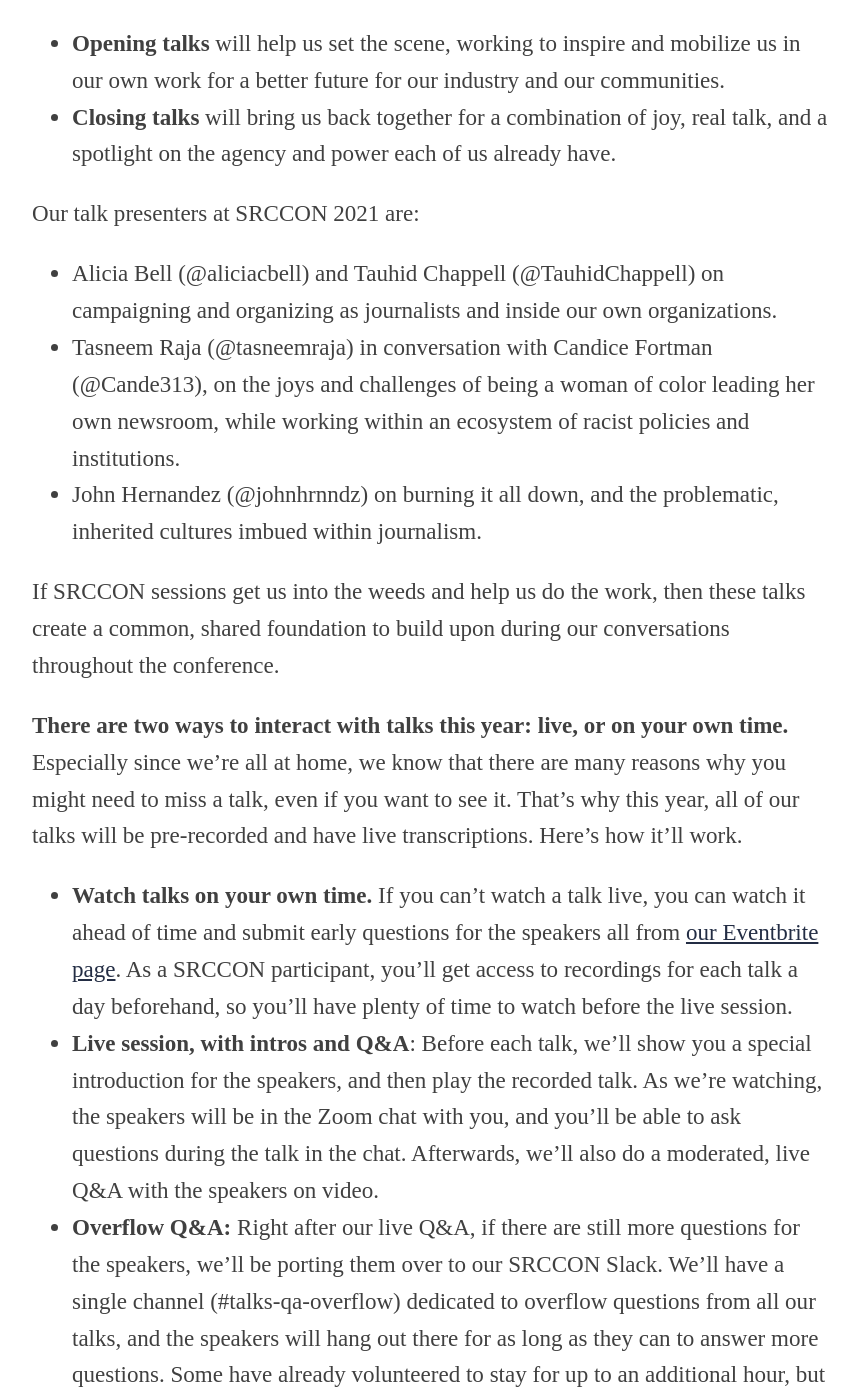
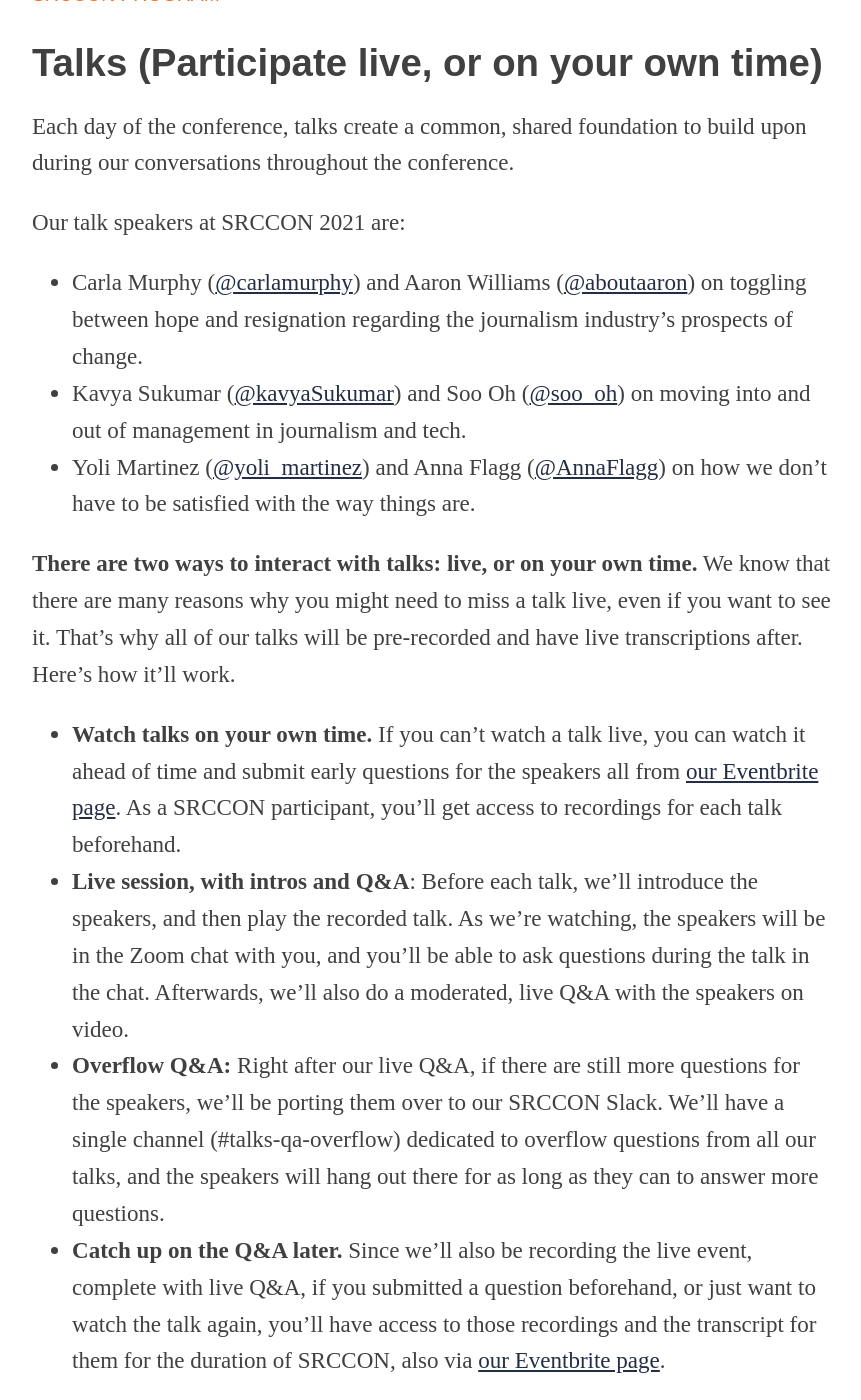
Before and after one commit to OpenNews/srccon-2021, a Jekyll site: the page built from participant-prep.md, in a window 1280 px wide and 1400 px high, scrolled down 4508 px. Shown: the whole window, without its empty margins (208-1069 px from the left). Built offline with Jekyll 4.4.1, drawn with Linux system fonts in a browser that asks for light colours; some web fonts are replaced; some of the changed text lies outside the part shown.

Commit message:
updating the language

```diff
--- a/participant-prep.md
+++ b/participant-prep.md
@@ -28,6 +28,7 @@
   * [How do I get help if I’m having issues?](#how-do-i-get-help-if-im-having-issues)
   * [How much of SRCCON will be recorded and available after the conference?](#how-much-of-srccon-will-be-recorded-and-available-after-the-conference)
   * [How can I be a great SRCCON participant?](#how-can-i-be-a-great-srccon-participant)
+    * [Only share links with participants](#only-share-links)
 
 ### SETTING UP FOR SRCCON
 
@@ -37,7 +38,7 @@
 Fill out our [call for participation form here](https://2021.srccon.org/participation/form/). Within 24 hours (if not sooner), we’ll email you a link to buy a ticket to the event or grab a scholarship ticket, if we still have space available. We’ll be checking this form at least once per day, so you’ll have the opportunity to join mid-event.
 
 #### If you have your ticket:
-Make sure you’ve [installed or updated the latest version of Zoom](https://support.zoom.us/hc/en-us/articles/201362233-Where-Do-I-Download-The-Latest-Version-), and jump to the next section, our virtual registration booth, to get setup!
+Make sure you’ve [installed Zoom](https://zoom.us/download), and jump to the next section, our [virtual registration booth](#all-registered-step-right-up-to-the-virtual-registration-booth), to get setup!
 
 #### Once SRCCON starts:
 You can log into Eventbrite to [access the event](https://2021.srccon.org/signin). (Be sure to use the same email address you used when you registered.) From there, you will see individual Zoom links you can click to join each talk or session.
@@ -50,7 +51,7 @@
 <div class="icon"><img src="/media/img/name.png"></div>
 <div class="markdown" markdown="1">
 #### Step 1: Grab your name tag.
-When you receive your Slack invite, [edit your Slack profile](https://slack.com/help/articles/204092246-Edit-your-profile#:~:text=Update%20your%20profile&text=From%20your%20desktop%2C%20click%20your,profile%2C%20then%20click%20Save%20Changes.)! At in-person SRCCON events, we always feature your name prominently, and we do _not_ display the name of your organization. Help us maintain our focus on each of you as people and not as employees, and leave your organization name off your Slack profile. (We’ve already hidden email addresses from all Slack profiles.) Instead, put in three of your passions or interests into the “What I do” section of your Slack profile as conversation starters instead! **Missing your Slack invite?** Grab the direct sign-up link on [our Eventbrite page](https://2021.srccon.org/signin/).
+Starting Tuesday, you can sign-up for our conference Slack. We’ll post this link permanently at the top of [our Eventbrite page](https://2021.srccon.org/signin/), and we’ll be emailing it to you directly too! Once you’ve signed up, [edit your Slack profile](https://slack.com/help/articles/204092246-Edit-your-profile#:~:text=Update%20your%20profile&text=From%20your%20desktop%2C%20click%20your,profile%2C%20then%20click%20Save%20Changes.)! At in-person SRCCON events, we always feature your name prominently, and we do _not_ display the name of your organization. Help us maintain our focus on each of you as people and not as employees, and leave your organization name off your Slack profile. (We’ve already hidden email addresses from all Slack profiles.) Instead, put in three of your passions or interests into the “What I do” section of your Slack profile as conversation starters instead!
 </div>
 </div>
 
@@ -86,34 +87,29 @@
 
 ## Use Slack to network and connect during SRCCON
 
-Every SRCCON is a community—this year's just happens to be connecting online. Our weeklong event Slack is a space to meet other attendees, share and discover projects, follow up on sessions, and find emergent conversations.
+Every SRCCON is a community—this year's just happens to be connecting online. Our weeklong event Slack is a space to meet other participants, share and discover projects, follow up on sessions, and find emergent conversations.
 
-You should have received an invitation from us directly, but in case we missed you, you can grab the direct sign-up link from [our Eventbrite page](https://2021.srccon.org/signin/). Sign yourself up ASAP (including before the conference) so you can start participating right now. This Slack community will also be a special place that only exists during SRCCON. That’s right, once the conference is over, the Slack will also disappear.
+Starting Tuesday, you can grab the direct sign-up link from [our Eventbrite page](https://2021.srccon.org/signin/). Sign yourself up ASAP (including before the conference) so you can start participating right now. This Slack community will also be a special place that only exists during SRCCON and a couple of days after. Once the conference is over, we’ll give everyone a few extra days to save any resources they’d like from the Slack, and afterward, we’ll close down the Slack.
 
 ### SRCCON PROGRAM
 
 
 ## Talks (Participate live, or on your own time)
 
-Each day of the conference, talks will open and close our program.
+Each day of the conference, talks create a common, shared foundation to build upon during our conversations throughout the conference.
 
-* **Opening talks** will help us set the scene, working to inspire and mobilize us in our own work for a better future for our industry and our communities.
-* **Closing talks** will bring us back together for a combination of joy, real talk, and a spotlight on the agency and power each of us already have.
+Our talk speakers at SRCCON 2021 are:
 
-Our talk presenters at SRCCON 2021 are:
+* Carla Murphy ([@carlamurphy](https://twitter.com/carlamurphy)) and Aaron Williams ([@aboutaaron](https://twitter.com/aboutaaron)) on toggling between hope and resignation regarding the journalism industry’s prospects of change.
+* Kavya Sukumar ([@kavyaSukumar](https://twitter.com/kavyaSukumar)) and Soo Oh ([@soo_oh](https://twitter.com/soo_oh)) on moving into and out of management in journalism and tech.
+* Yoli Martinez ([@yoli_martinez](https://twitter.com/yoli_martinez)) and Anna Flagg ([@AnnaFlagg](https://twitter.com/AnnaFlagg)) on how we don’t have to be satisfied with the way things are.
 
-* Alicia Bell (@aliciacbell) and Tauhid Chappell (@TauhidChappell) on campaigning and organizing as journalists and inside our own organizations.
-* Tasneem Raja (@tasneemraja) in conversation with Candice Fortman (@Cande313), on the joys and challenges of being a woman of color leading her own newsroom, while working within an ecosystem of racist policies and institutions.
-* John Hernandez (@johnhrnndz) on burning it all down, and the problematic, inherited cultures imbued within journalism.
+**There are two ways to interact with talks: live, or on your own time.** We know that there are many reasons why you might need to miss a talk live, even if you want to see it. That’s why all of our talks will be pre-recorded and have live transcriptions after. Here’s how it’ll work.
 
-If SRCCON sessions get us into the weeds and help us do the work, then these talks create a common, shared foundation to build upon during our conversations throughout the conference.
-
-**There are two ways to interact with talks this year: live, or on your own time.** Especially since we’re all at home, we know that there are many reasons why you might need to miss a talk, even if you want to see it. That’s why this year, all of our talks will be pre-recorded and have live transcriptions. Here’s how it’ll work.
-
-* **Watch talks on your own time.** If you can’t watch a talk live, you can watch it ahead of time and submit early questions for the speakers all from [our Eventbrite page](https://2021.srccon.org/signin/). As a SRCCON participant, you’ll get access to recordings for each talk a day beforehand, so you’ll have plenty of time to watch before the live session.
-* **Live session, with intros and Q&A**: Before each talk, we’ll show you a special introduction for the speakers, and then play the recorded talk. As we’re watching, the speakers will be in the Zoom chat with you, and you’ll be able to ask questions during the talk in the chat. Afterwards, we’ll also do a moderated, live Q&A with the speakers on video.
-* **Overflow Q&A:** Right after our live Q&A, if there are still more questions for the speakers, we’ll be porting them over to our SRCCON Slack. We’ll have a single channel  (#talks-qa-overflow) dedicated to overflow questions from all our talks, and the speakers will hang out there for as long as they can to answer more questions. Some have already volunteered to stay for up to an additional hour, but some may not be able to stay after the live Q&A is done.
-* **Watching the recap.** Since we’ll also be recording the live event, completely with live Q&A, if you submitted a question beforehand, or just want to watch the talk again, you’ll have access to those videos for the duration of SRCCON, also via [our Eventbrite page](https://2021.srccon.org/signin/).
+* **Watch talks on your own time.** If you can’t watch a talk live, you can watch it ahead of time and submit early questions for the speakers all from [our Eventbrite page](https://2021.srccon.org/signin/). As a SRCCON participant, you’ll get access to recordings for each talk beforehand.
+* **Live session, with intros and Q&A**: Before each talk, we’ll introduce the speakers, and then play the recorded talk. As we’re watching, the speakers will be in the Zoom chat with you, and you’ll be able to ask questions during the talk in the chat. Afterwards, we’ll also do a moderated, live Q&A with the speakers on video.
+* **Overflow Q&A:** Right after our live Q&A, if there are still more questions for the speakers, we’ll be porting them over to our SRCCON Slack. We’ll have a single channel  (#talks-qa-overflow) dedicated to overflow questions from all our talks, and the speakers will hang out there for as long as they can to answer more questions.
+* **Catch up on the Q&A later.** Since we’ll also be recording the live event, complete with live Q&A, if you submitted a question beforehand, or just want to watch the talk again, you’ll have access to those recordings and the transcript for them for the duration of SRCCON, also via [our Eventbrite page](https://2021.srccon.org/signin/).
 
 
 ## Sessions
@@ -122,15 +118,14 @@
 
 Just like in previous years, all of SRCCON is built around three days of peer-led conversations and hands-on workshops. All the sessions on our schedule are proposed and led by community members who want to help people learn new skills, explore tough questions, or develop new resources to share.
 
-Each day, there will be two blocks of sessions. During those blocks, you’ll have your choice between three of four different sessions:
+Each day, there will be two blocks of sessions:
 
-* To view sessions and select which to attend, see the [full schedule here](https://2021.srccon.org/schedule/)
-* To participate in a session during its scheduled time, click on the designated Zoom link [on the Eventbrite page](https://2021.srccon.org/signin/) for attendees.
+* To view sessions and select which to attend, see [the full schedule](https://2021.srccon.org/schedule/).
+* To join a session during its scheduled time, click on the designated Zoom link [on the Eventbrite page](https://2021.srccon.org/signin/) for participants.
 
+Sessions at SRCCON 2021 focus on important change — whether that's for the journalism industry, for our workplaces, or for ourselves.  We’ll be talking about going beyond performative allyship, the need to radically change elections coverage, what real accountability looks like in journalism, how to build our own resilience,  and [so much more](https://2021.srccon.org/schedule/). SRCCON sessions, too, are usually formed by a single question or problem that people want to take on together—if you’ve been struggling with just about any aspect of your work, you can bet others have dealt with it, too.
 
-Sessions at SRCCON 2021 will discuss the many ways journalism needs to change so we can build more representative, equitable newsrooms. We’ll be talking about how to build movements, how to build trust, what opinion journalism means today, where people leave the industry, policing the police, how to not wait for permission and [so much more](https://2021.srccon.org/schedule/). SRCCON sessions, too, are usually formed by a single question or problem that people want to take on together—if you’ve been struggling with just about any aspect of your work, you can bet others have dealt with it, too.
-
-Session facilitators represent backgrounds and organizations from across the community, and they draw on the experience of participants in the room to guide conversations and collaborative work. At SRCCON, it isn’t about the person who starts the presentation — it’s about everyone who showed up and is in the room.
+This year, 80% of our sessions have facilitators who identify as women, and over 70% have facilitators of color. Session facilitators represent backgrounds and organizations from across the community, and they draw on the experience of participants in the room to guide conversations and collaborative work. At SRCCON, it isn’t about the person who starts the presentation — it’s about everyone who showed up and is in the room.
 
 As a participant, you should be ready to be active in each session. With 75-minutes set aside, there’s plenty of time for discussions, reflection, and even sometimes group exercises and other activities. Every session will have a volunteer welcome person, so if you have to jump in a little late, they’ll help orient you. You can also follow along or catch up in the session Google Docs, also listed [on the Eventbrite page](https://2021.srccon.org/signin/).
 
@@ -145,21 +140,21 @@
 
 ## How do I get help if I’m having issues?
 
-The fastest way to contact our team will be within the Slack workspace. If you’re have tech problems, post in #00-tech-support. If you have a general question, post in #00-questions. We’ll follow up as quickly as we can. You can also DM anyone with “staff” in their display name, but we’ve got dedicated folks helping us field questions in the designated Slack channels, so posting there may get you an answer faster. You can also reach our team via email at [srccon@opennews.org](mailto:srccon@opennews.org). Response times may be a bit slower during the event.
+The fastest way to contact our team will be within the Slack workspace. If you’re have tech problems, post in **#00-tech-support**. If you have a general question, post in **#00-questions**. We’ll follow up as quickly as we can. You can also DM anyone with “staff” in their display name, but we’ve got dedicated folks helping us field questions in the designated Slack channels, so posting there may get you an answer faster. You can also reach our team via email at [srccon@opennews.org](mailto:srccon@opennews.org). Response times may be a bit slower during the event.
 
 
 ## How much of SRCCON will be recorded and available after the conference?
 
 We’ll be recording our opening staff welcome, and we’ll make that available to everyone ASAP afterward, to help everyone get oriented to SRCCON and how it works at your own pace!
 
-All of our talks will be recorded too, and available to attendees during the conference. We also have some fun ideas on how we’ll be making them available after the conference too (think: watch parties). Stay tuned for more on this after SRCCON, and once we take a breather.
+All of our talks will be recorded too, and available to participants during the conference.
 
-We will_ not_ be recording any of our sessions, though some of them will have live transcription during SRCCON itself. Transcripts will be available during SRCCON and only to attendees.
+We will_ not_ be recording any of our sessions, though some of them will have live transcription during SRCCON itself. Transcripts will be available during SRCCON and only to participants.
 
 
 ## How can I be a great SRCCON participant?
 
-We’ve said it before: SRCCON 2020 is fully online, in the midst of both a global crisis and a reckoning within journalism. We expect that in some ways, it will be unlike any event we’ve held before. What we do know, however, is that SRCCON 2020 will remain a unique, accessible, and inclusive event that hosts frank, challenging, nurturing, and creative conversations that need to be had.
+Just like previous years, SRCCON 2021 is a unique, accessible, and inclusive event that hosts frank, challenging, nurturing, and creative conversations that need to be had. There are tons of ways for all participants to help us create and reinforce this environment.
 
 Here’s how we always hope you’ll participate:
 
@@ -173,17 +168,18 @@
 * **Help us maintain our focus on you, the community, and not your employer.** At in-person SRCCON events, we’ve always made the decision to never show a person’s place of work on their name badge. We’re carrying that over to SRCCON online by hiding your emails in Slack (which often reveal your employer), and by encouraging you to talk about your interests and passions first when making connections.
 * **Support one another.** In-person, we like to follow the [pac man rule](https://www.ericholscher.com/blog/2017/aug/2/pacman-rule-conferences/). Digitally, we can support each other by following the same spirit. Especially with a video chat setup, it can be hard to get a word in. If you see someone else trying to get a word in, help make sure they get a chance to speak. If you see someone looking for help in Slack, lend an ear.
 
-Finally, you can help us by **only sharing links with attendees.**
+<span id="only-share-links"></span>
+Finally, you can help us by **only sharing links with participants.**
 
-At previous SRCCONs, some parts of our programming have usually been publicly accessible, such as a live transcript of a session, or our etherpad notes. This year, we’d like to ask for your help to make sure that all of our programming is only shared with attendees. There’s two main reasons for this:
+At previous SRCCONs, some parts of our programming have usually been publicly accessible, such as a live transcript of a session, or our etherpad notes. This time, we’d like to ask for your help to make sure that all of our programming is only shared with participants. There’s two main reasons for this:
 
 First, it’s extremely important to us that all SRCCON participants are held accountable to our Code of Conduct. While it’s easy to share a Zoom link to a session or talk with a colleague or friend, unless that person registered for SRCCON, they will not have agreed to our Code of Conduct, which puts the community in a difficult position.
 
-Second, just like in-person SRCCON, we’re here to create a smaller environment where you have a chance to get to know each person in your sessions, and so people can feel comfortable sharing about and workshopping difficult challenges in their work or personal life. This year, we deliberately decided to put a similar cap on the number of attendees at SRCCON online, just as we would an in-person event, because we want to maintain that same sense of comfort so participants can still be vulnerable with one another. Similarly, our facilitators are also all preparing for a normal-for-SRCCON sized session. Even if a handful of SRCCON attendees invited extra folks, that’s enough to increase our session sizes by 50% or higher. Please help us avoid this situation.
+Second, just like in-person SRCCON, we’re here to create a smaller environment where you have a chance to get to know each person in your sessions, and so people can feel comfortable sharing about and workshopping difficult challenges in their work or personal life. We deliberately decided to put a similar cap on the number of participants at SRCCON online, just as we would an in-person event, because we want to maintain that same sense of comfort so participants can still be vulnerable with one another. Similarly, our facilitators are also all preparing for a normal-for-SRCCON sized session. Even if a handful of SRCCON participants invited extra folks, that’s enough to increase our session sizes by 50% or higher. Please help us avoid this situation.
 
 We don’t anticipate this being a problem at SRCCON, but we wanted to make sure we were both upfront and transparent about our thought process.
 
 
 ## I’ve got another question!
 
-If you’ve joined our Slack already, go ahead and post it in our #00-questions channel! If not, send us an email at [srccon@opennews.org](mailto:srccon@opennews.org). We’ll be adding more sections to this FAQ all week long, to give attendees one central location to catch-up!
+If you’ve joined our Slack already, go ahead and post it in our #00-questions channel! During the live event, the best way to get your question answered is to go to that channel. The OpenNews team will be keeping an eye out there, plus, many times someone else has already asked the same question, and the answer will be there already! You can also send us an email at [srccon@opennews.org](mailto:srccon@opennews.org), but during SRCCON, we’ll be much slower to answer via email.
```
